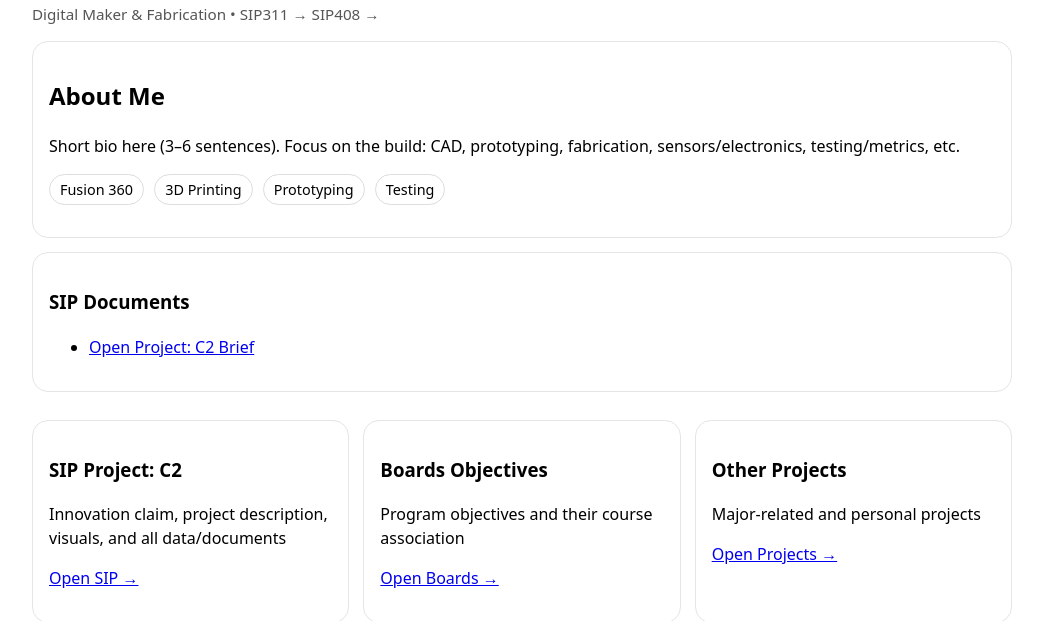
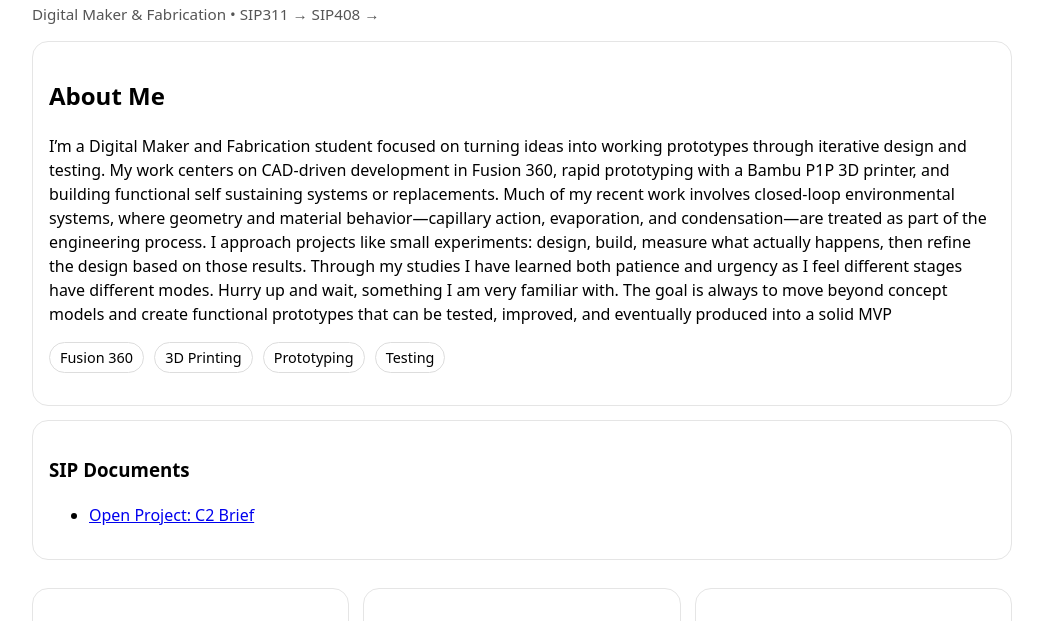
Before and after one commit to TRWilliams83/UAT-SIP-Portfolio, a plain HTML site: page index.html in a window 1280 px wide. Shown: the part 179-800 px from the top of the page, without its empty margins (118-1161 px from the left). Drawn offline with Linux system fonts and the light colour scheme.

Commit message:
Update index.html

```diff
--- a/index.html
+++ b/index.html
@@ -25,8 +25,7 @@
   <div class="card">
     <h2>About Me</h2>
     <p>
-      Short bio here (3–6 sentences). Focus on the build: CAD, prototyping, fabrication,
-      sensors/electronics, testing/metrics, etc.
+I’m a Digital Maker and Fabrication student focused on turning ideas into working prototypes through iterative design and testing. My work centers on CAD-driven development in Fusion 360, rapid prototyping with a Bambu P1P 3D printer, and building functional self sustaining systems or replacements. Much of my recent work involves closed-loop environmental systems, where geometry and material behavior—capillary action, evaporation, and condensation—are treated as part of the engineering process. I approach projects like small experiments: design, build, measure what actually happens, then refine the design based on those results. Through my studies I have learned both patience and urgency as I feel different stages have different modes. Hurry up and wait, something I am very familiar with. The goal is always to move beyond concept models and create functional prototypes that can be tested, improved, and eventually produced into a solid MVP
     </p>
     <p>
       <span class="tag">Fusion 360</span>
```
